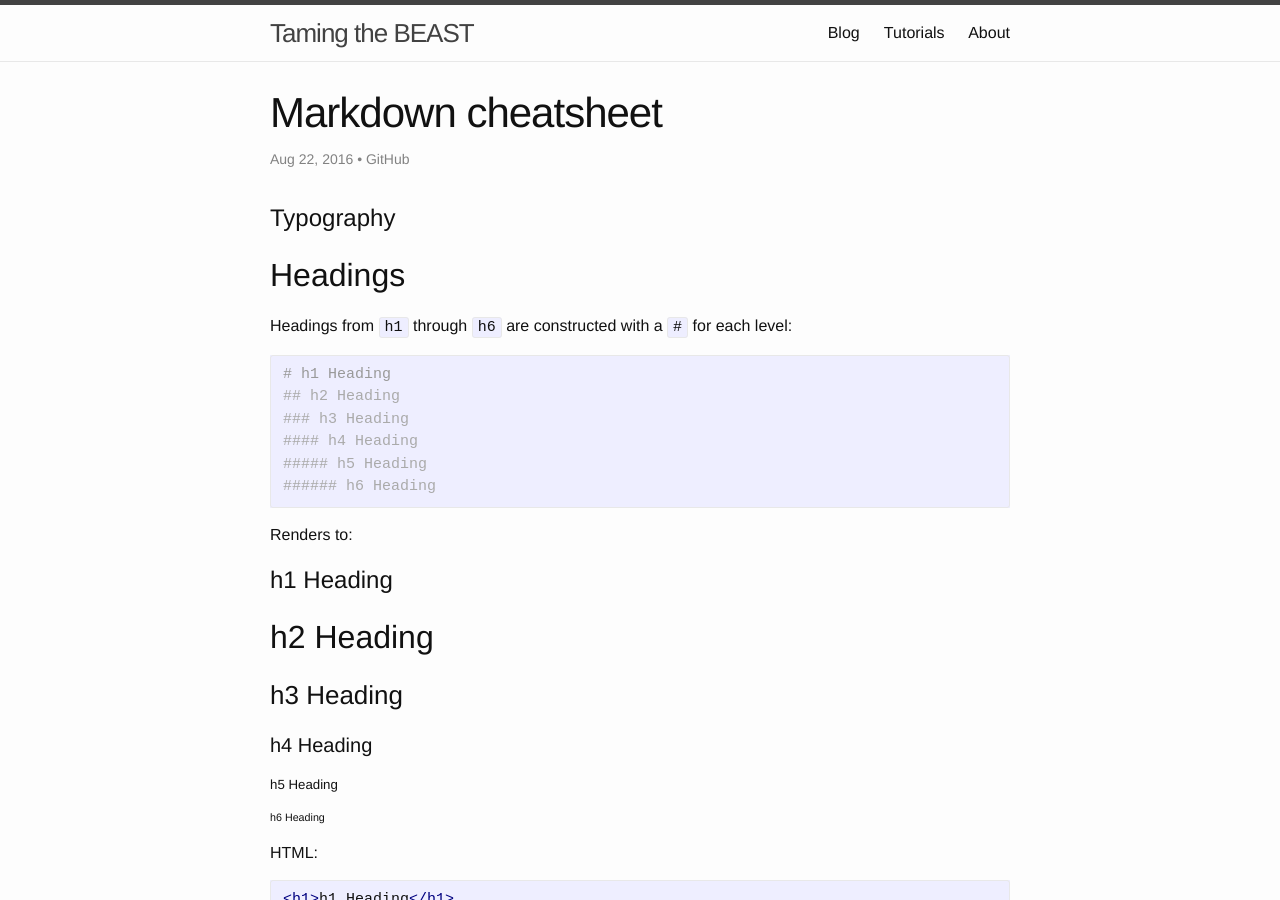
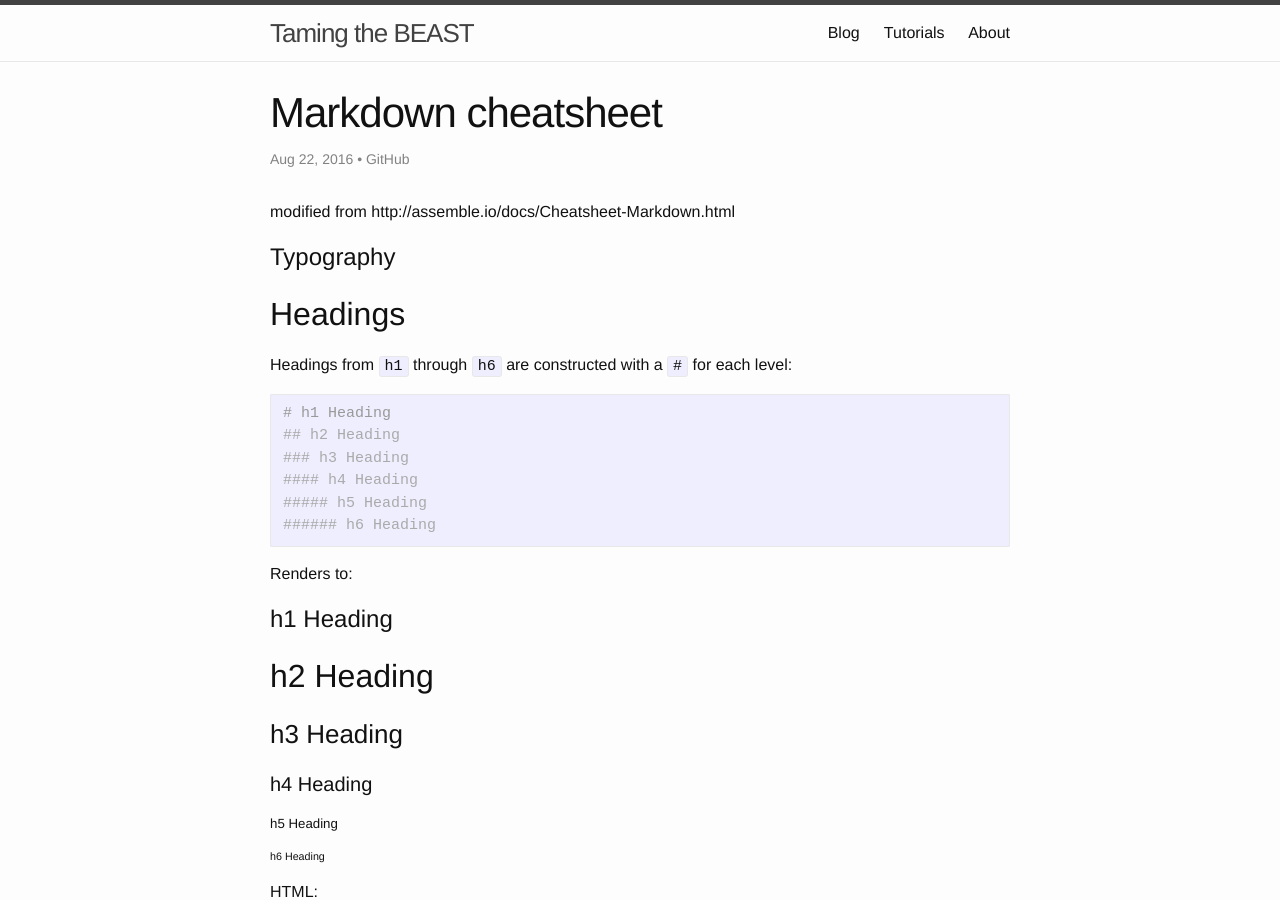
Before and after one commit to laduplessis/JekyllTest, a Jekyll site: the page built from _posts/2016-08-23-Markdown-cheatsheet.md, in a window 1280 px wide and 900 px high. Built offline with Jekyll 4.4.1, drawn with Linux system fonts in a browser that asks for light colours; some of the changed lines change nothing that is shown; some of the changed text lies outside the part shown.

Commit message:
markdown

````diff
--- a/_posts/2016-08-23-Markdown-cheatsheet.md
+++ b/_posts/2016-08-23-Markdown-cheatsheet.md
@@ -5,7 +5,9 @@
 date: 2016-08-22
 ---
 
-# Typography
+modified from http://assemble.io/docs/Cheatsheet-Markdown.html
+
+# Typography <a id="top"></a>
 
 ## Headings
 
@@ -460,7 +462,7 @@
 
 
 
-## Tables
+## Tables  [id]: tables
 Tables are created by adding pipes as dividers between each cell, and by adding a line of dashes (also separated by bars) beneath the header. Note that the pipes do not need to be vertically aligned.
 
 
@@ -586,6 +588,10 @@
 ```
 **NOTE** that specific placement of the anchor tag seems to be arbitrary. They are placed inline here since it seems to be unobtrusive, and it works.
 
+[Go to the top](#top)
+[Tables](tables)
+[Tables](#tables)
+
 
 <br>
 <br>
@@ -598,7 +604,7 @@
 ``` markdown
 ![Minion](http://octodex.github.com/images/minion.png)
 ```
-![Minion](http://octodex.github.com/images/minion.png)
+![Minion with a longer caption](http://octodex.github.com/images/minion.png)
 
 or
 ``` markdown
````
